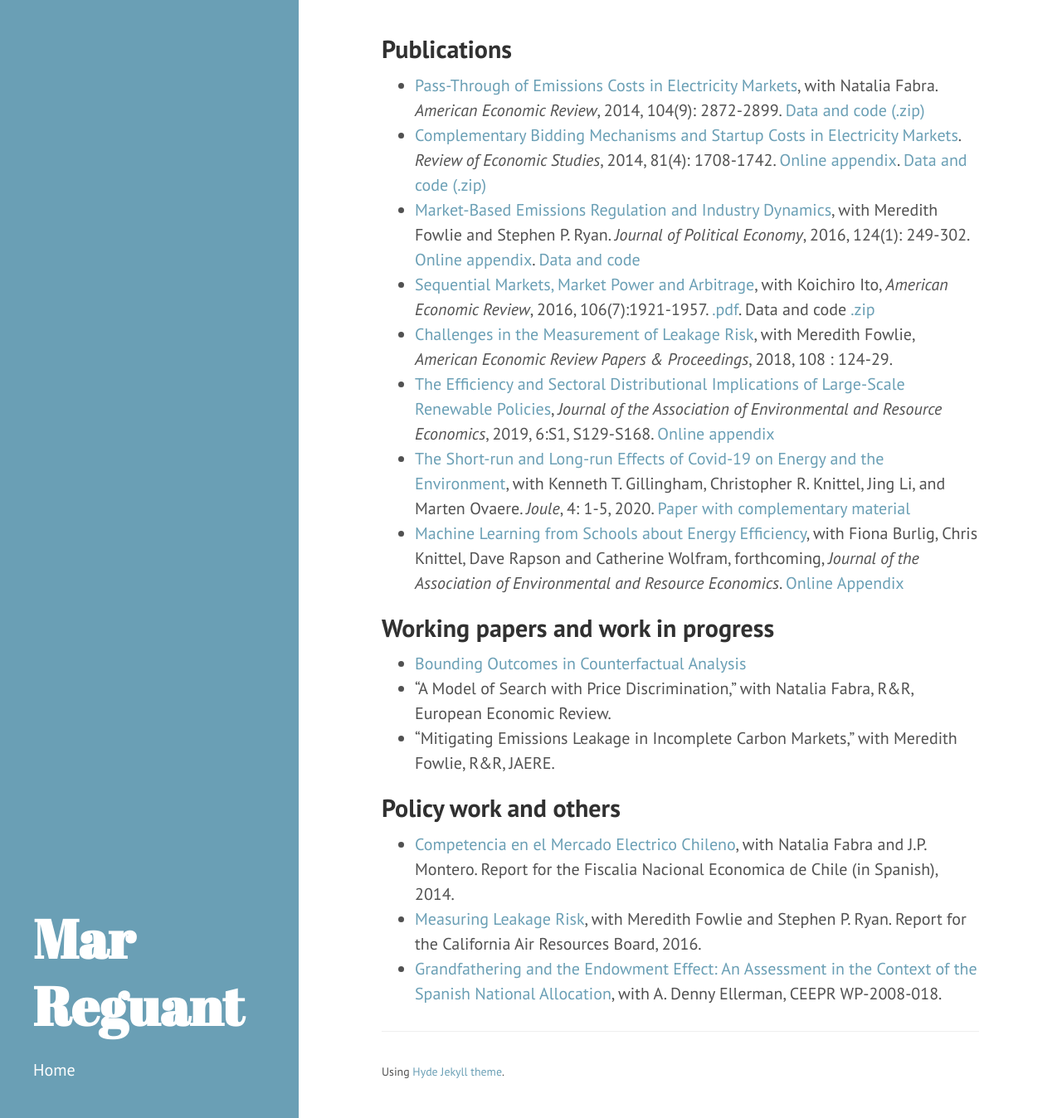
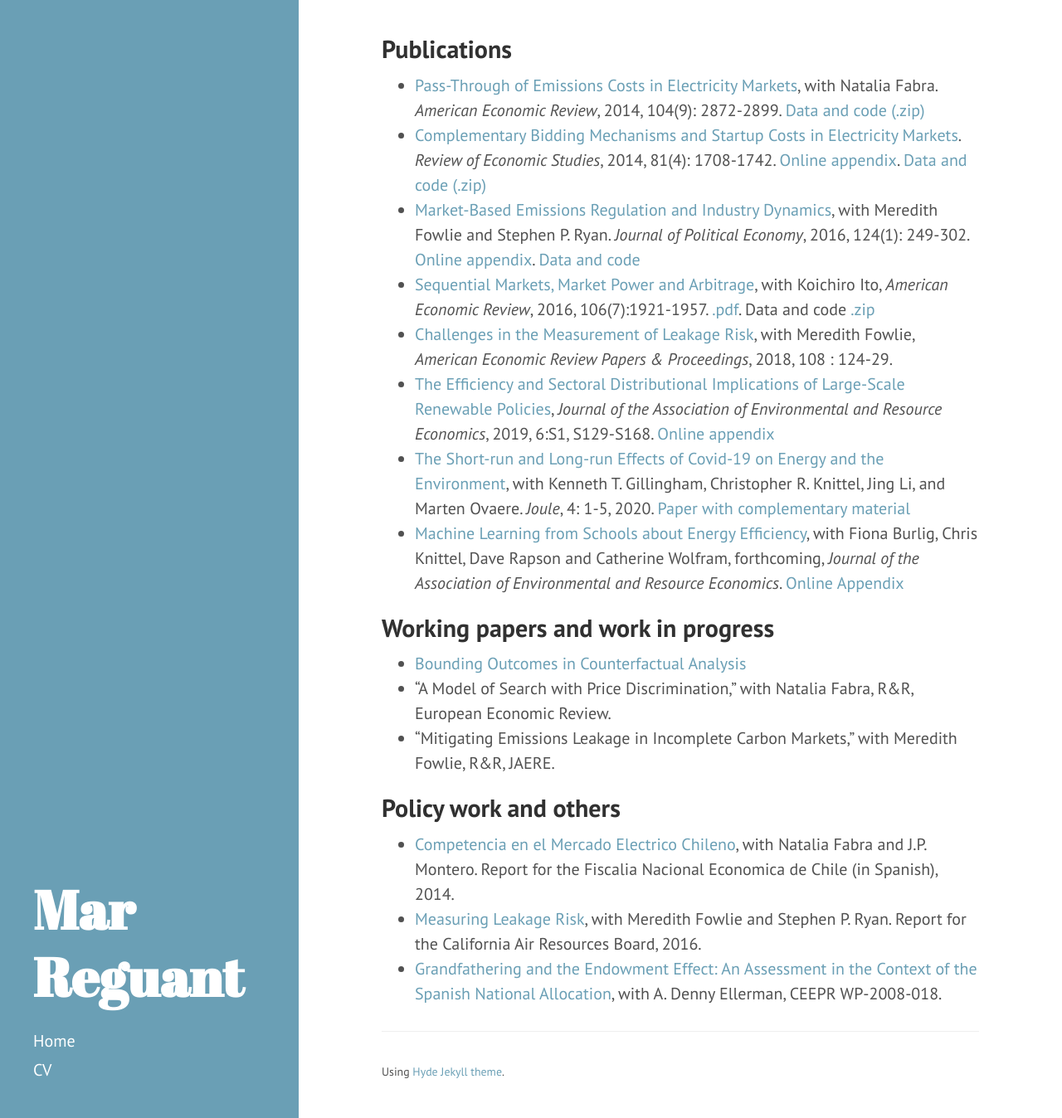
Before and after one commit to mreguant/mreguant.github.io, a Jekyll site: the page built from index.md, in a window 1280 px wide and 1348 px high. Shown: the whole window at 83% size. Built offline with Jekyll 4.4.1, drawn with Linux system fonts in a browser that asks for light colours; Markdown is read by kramdown in place of the engine named in the settings.

Commit message:
Update sidebar.html

```diff
--- a/_includes/sidebar.html
+++ b/_includes/sidebar.html
@@ -11,6 +11,8 @@
 
     <nav class="sidebar-nav">
       <a class="sidebar-nav-item{% if page.url == site.baseurl %} active{% endif %}" href="{{ site.baseurl }}">Home</a>
+      <a class="sidebar-nav-item" href="https://sites.google.com/site/marreguant/vita.pdf?attredirects=0">CV</a>
+
 
       {% comment %}
         The code below dynamically generates a sidebar nav of pages with
```
